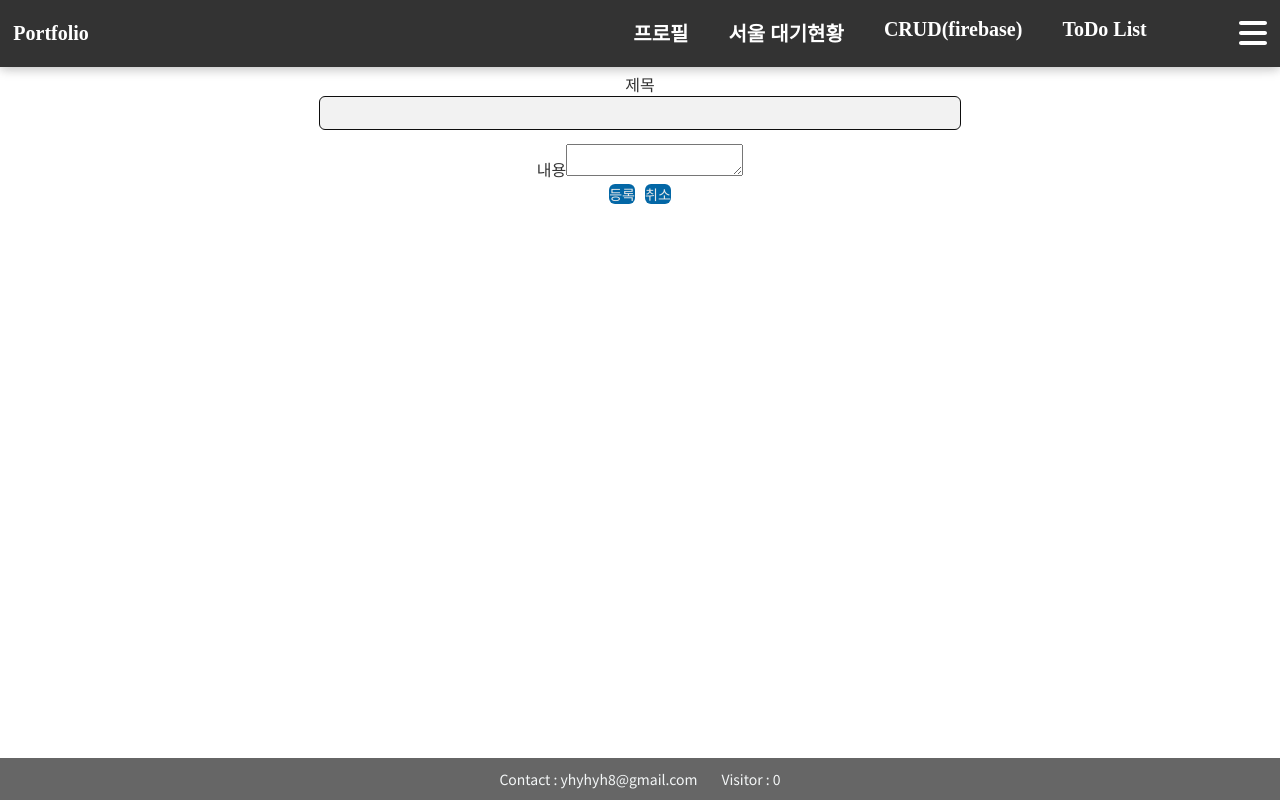
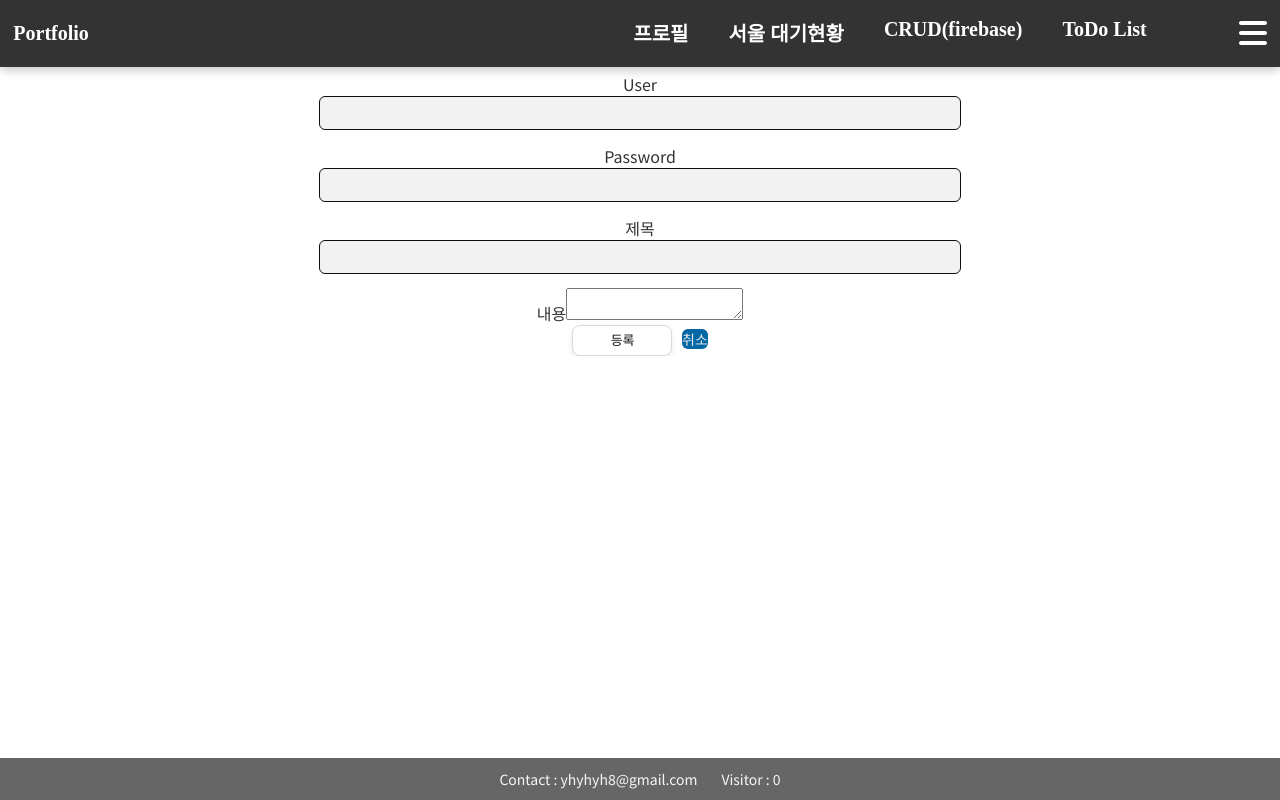
Before and after one commit to yuhyeoc/reactApp, a React app: page /CreatePost in a window 1280 px wide. Built offline with nearby package versions, Linux system fonts and the light colour scheme.

Commit message:
emoge delete

```diff
--- a/src/App.css
+++ b/src/App.css
@@ -49,6 +49,38 @@
 
 .App-link {
   color: #61dafb;
+}
+
+.button-13 {
+  background-color: #fff;
+  border: 1px solid #d5d9d9;
+  border-radius: 8px;
+  box-shadow: rgba(213, 217, 217, .5) 0 2px 5px 0;
+  box-sizing: border-box;
+  color: #0f1111;
+  cursor: pointer;
+  display: inline-block;
+  font-family: "Amazon Ember",sans-serif;
+  font-size: 13px;
+  line-height: 29px;
+  padding: 0 10px 0 11px;
+  position: relative;
+  text-align: center;
+  text-decoration: none;
+  user-select: none;
+  -webkit-user-select: none;
+  touch-action: manipulation;
+  vertical-align: middle;
+  width: 100px;
+}
+
+.button-13:hover {
+  background-color: #f7fafa;
+}
+
+.button-13:focus {
+  box-shadow: rgba(213, 217, 217, .5) 0 2px 5px 0;
+  outline: 0;
 }
 
 @keyframes App-logo-spin {
@@ -1032,7 +1064,7 @@ footer .footerWrap .visitorInfo {
   background-size: contain;
   background-repeat: no-repeat;
 }
-.dustUl li div .apiValueWrap .emojiGrade1 {
+/* .dustUl li div .apiValueWrap .emojiGrade1 {
   background-image: url(../public/img/1grade.png);
 }
 .dustUl li div .apiValueWrap .emojiGrade2 {
@@ -1043,7 +1075,7 @@ footer .footerWrap .visitorInfo {
 }
 .dustUl li div .apiValueWrap .emojiGrade4 {
   background-image: url(../public/img/4grade.png);
-}
+} */
 
 /* 등급 */
 .dustUl li .gradeWrap .gradeTxt {
@@ -1125,12 +1157,75 @@ footer .footerWrap .visitorInfo {
             border-radius: 4px;
             margin: 0px;
           }
-          input {margin-bottom: 12px ;}
+          input {
+            margin-bottom: 12px;
+            border: none;
+            border-bottom: 1px solid;
+            border-radius: 0px;
+            background: none!important;
+            text-align: left;
+          }
           textarea { height: 96px; }
-          label { margin-right: 10px;}
+          label { display: inline-block; margin-right: 10px;}
           div:nth-child(2) { }
 
         }
+        .userInput {
+          display: flex;
+          margin-top: 40px;
+          margin-bottom: 1rem;
+          text-align: left;
+          .userId {
+            width: 150px;
+            input {
+              width: 100%;
+            }
+          }
+          .userPw { margin-left: 10px;}
+          input {
+            background-color: transparent;
+          }
+        }
+        .writeInput {
+          text-align: left;
+          margin-bottom: 40px;
+        }
+        .submitBtnWrap {
+          text-align: left;
+          .button-13 {
+            background-color: #fff;
+            border: 1px solid #d5d9d9;
+            border-radius: 8px;
+            box-shadow: rgba(213, 217, 217, .5) 0 2px 5px 0;
+            box-sizing: border-box;
+            color: #0f1111;
+            cursor: pointer;
+            display: inline-block;
+            font-family: "Amazon Ember",sans-serif;
+            font-size: 13px;
+            line-height: 29px;
+            padding: 0 10px 0 11px;
+            position: relative;
+            text-align: center;
+            text-decoration: none;
+            user-select: none;
+            -webkit-user-select: none;
+            touch-action: manipulation;
+            vertical-align: middle;
+            width: 100px;
+          }
+
+          .button-13:hover {
+            background-color: #f7fafa;
+          }
+
+          .button-13:focus {
+            border-color: #008296;
+            box-shadow: rgba(213, 217, 217, .5) 0 2px 5px 0;
+            outline: 0;
+          }
+        }
+        .cancelBtn { background: #f2f2f2; color: #0f1111; }
       }
     }
 
--- a/src/component/board.js
+++ b/src/component/board.js
@@ -1,10 +1,9 @@
 import React, { useState, useEffect } from "react";
-import { collection, query, onSnapshot } from "firebase/firestore";
+import { collection, query, onSnapshot, deleteDoc, doc } from "firebase/firestore";
 import { db } from "../firebase";
 import CreatePost from "./createPost";
 import styled, { ThemeProvider } from "styled-components";
 import theme from "./styles/Tagged";
-
 
 const Board = () => {
   const [posts, setPosts] = useState([]);
@@ -22,6 +21,22 @@ const Board = () => {
     return () => unsubscribe();
   }, []);
 
+  const handleDelete = async (postId) => {
+    const password = prompt("게시글의 비밀번호를 입력하세요:");
+    const post = posts.find((post) => post.id === postId);
+
+    if (post && post.password === password) {
+      try {
+        await deleteDoc(doc(db, "posts", postId));
+        alert("게시글이 삭제되었습니다.");
+      } catch (e) {
+        console.error("Error deleting document: ", e);
+      }
+    } else {
+      alert("비밀번호가 일치하지 않습니다.");
+    }
+  };
+
   return (
     <ThemeProvider theme={theme}>
       <ProfileCss>
@@ -29,18 +44,13 @@ const Board = () => {
           <h3 className="profileH3">게시판</h3>
 
           <div className="boardSection">
-            <p className="title">
-              Firebase DB를 사용한 CRUD 구현입니다.
-            </p>
+            <p className="title">Firebase DB를 사용한 CRUD 구현입니다.</p>
             <div className="writeWrap">
-              <button className="writeBtn" onClick={() => setShowCreatePost((prev) => !prev)}>
+              <button className="writeBtn button-13" onClick={() => setShowCreatePost((prev) => !prev)}>
                 {showCreatePost ? "취소" : "글쓰기"}
               </button>
 
-              {/* 글쓰기 폼 */}
-              {showCreatePost && (
-                <CreatePost onCancel={() => setShowCreatePost(false)} />
-              )}
+              {showCreatePost && <CreatePost onCancel={() => setShowCreatePost(false)} />}
             </div>
 
             <div className="listWrap">
@@ -48,14 +58,16 @@ const Board = () => {
                 <div className="boardList" key={post.id} style={{ padding: "10px", margin: "16px 0" }}>
                   <h2>{post.title}</h2>
                   <p>{post.content}</p>
-                  <small>작성자: {post.author}</small>
+                  <small>작성자: {post.authorName}</small>
+                  <button onClick={() => handleDelete(post.id)} style={{ marginLeft: "10px" }}>
+                    삭제
+                  </button>
                 </div>
               ))}
             </div>
           </div>
         </div>
       </ProfileCss>
-      {/* <BackBtn /> */}
     </ThemeProvider>
   );
 };
--- a/src/component/createPost.js
+++ b/src/component/createPost.js
@@ -5,18 +5,30 @@ import { db } from "../firebase";
 const CreatePost = ({ onCancel }) => {
   const [title, setTitle] = useState("");
   const [content, setContent] = useState("");
+  const [authorName, setAuthorName] = useState("");
+  const [password, setPassword] = useState("");
 
   const handleSubmit = async (e) => {
     e.preventDefault();
+
+    if(!authorName || !password) {
+      alert('사용자명, 패스워드 입력 후 등록');
+      return;
+    }
+
     try {
       await addDoc(collection(db, "posts"), {
         title,
         content,
+        authorName,
+        password,
         author: "익명",
         timestamp: new Date(),
       });
       setTitle("");
       setContent("");
+      setAuthorName("");
+      setPassword("");
       alert("글이 등록되었습니다!");
       onCancel(); // 글 작성 후 폼 닫기
     } catch (e) {
@@ -27,6 +39,27 @@ const CreatePost = ({ onCancel }) => {
   return (
     <div className="formWrap">
       <form onSubmit={handleSubmit}>
+        <div className="userInput">
+          <div className="userId">
+            <label>User</label>
+            <input
+              type="text"
+              value={authorName}
+              onChange={(e) => setAuthorName(e.target.value)}
+              required
+            />
+          </div>
+          <div className="userId userPw">
+            <label>Password</label>
+            <input
+              type="password"
+              value={password}
+              onChange={(e) => setPassword(e.target.value)}
+              required
+            />
+          </div>
+        </div>
+        <div className="writeInput">
           <div>
             <label>제목</label>
             <input
@@ -44,10 +77,10 @@ const CreatePost = ({ onCancel }) => {
               required
             />
           </div>
-        <div>
-          <button type="submit">등록</button>
-          {/* 취소 버튼 */}
-          <button type="button" onClick={onCancel} style={{ marginLeft: "10px" }}>
+        </div>
+        <div className="submitBtnWrap">
+          <button className="button-13" type="submit">등록</button>
+          <button type="button" className="cancelBtn" onClick={onCancel} style={{ marginLeft: "10px" }}>
             취소
           </button>
         </div>
```
Also changed, not shown: 12 other files (tests, documents, lock files or other folders). Lines whose indentation alone changed are shown as unchanged.
